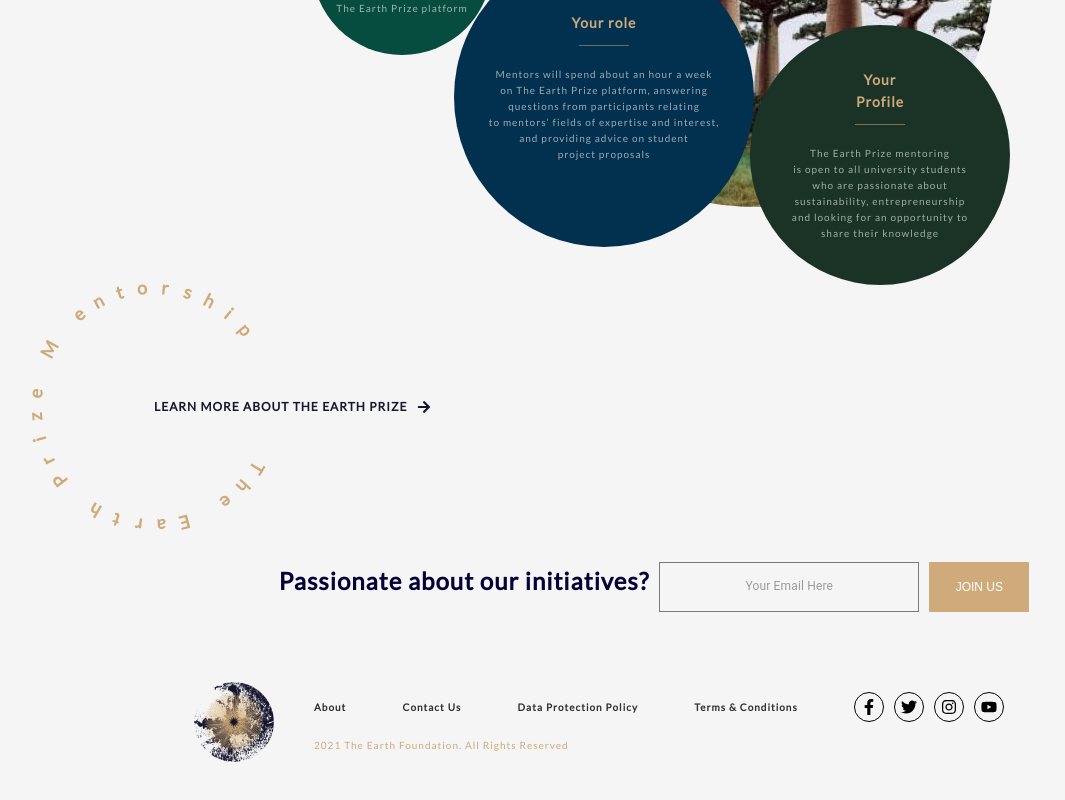
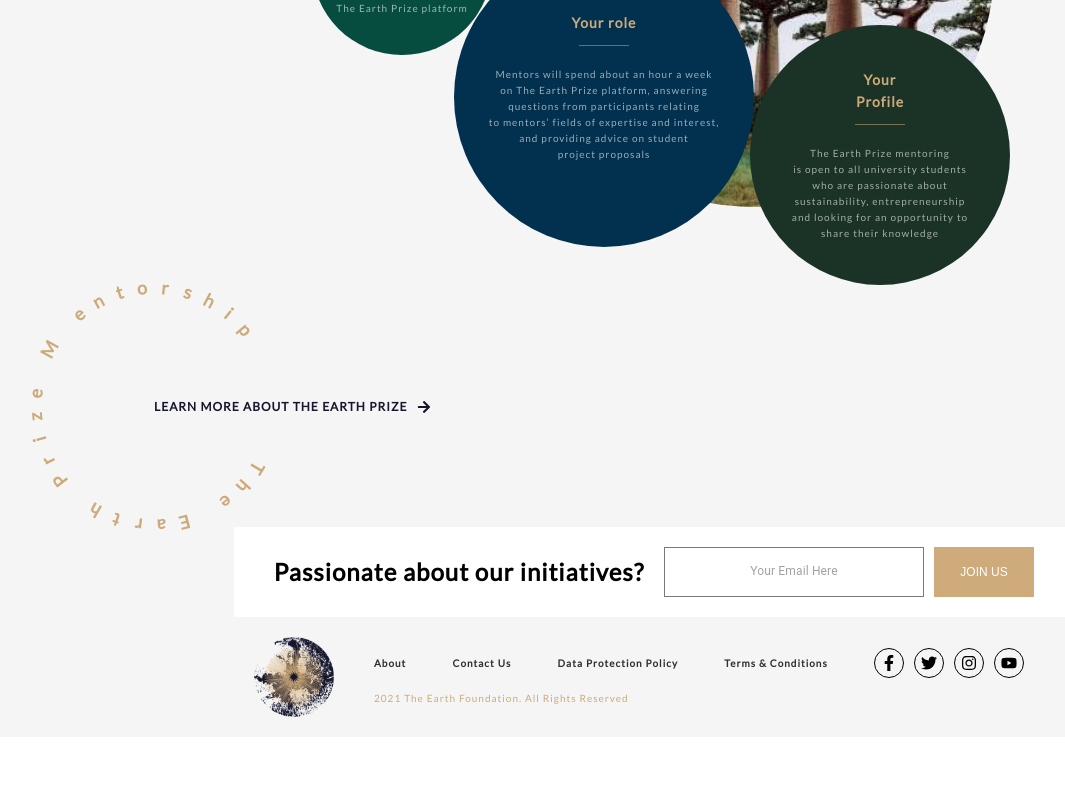
Before and after one commit to GaddMaster/earth-foundation, a Next.js app: page /test in a window 1280 px wide. Shown: the part 957-1757 px from the top of the page, without its empty margins (36-1101 px from the left). After the commit the page ends 1694 px from the top, so only its background shows below. Built offline with nearby package versions, Linux system fonts and the light colour scheme.

Commit message:
home progress

```diff
--- a/assets/responsive.js
+++ b/assets/responsive.js
@@ -6,7 +6,7 @@ export default {
     },
     desktop: {
         breakpoint: { max: 3000, min: 1024 },
-        items: 3.4,
+        items: 4.4,
         partialVisibilityGutter: 30
     },
     tablet: {
--- a/components/Footer.jsx
+++ b/components/Footer.jsx
@@ -9,8 +9,9 @@ import styles from "../styles/footer.module.scss";
 
 const Footer = props => {
     return (
-        <section className = {styles.footer} style = {{background:props.background||"whitesmoke"}}>
-            <div className = {styles.block}>
+        <section className = {styles.container} style = {{background:props.background}}>
+            <div className = {styles.inner}>
+            <div className = {styles.padding}>
                 <div className = {styles.logo}>
                     <img className = {styles.logo} src = "/images/logo.png" />
                 </div>
@@ -50,6 +51,7 @@ const Footer = props => {
                     </div>
                 </div>
             </div>
+            </div>
         </section>
     );
 };
@@ -60,7 +62,7 @@ Footer.propTypes = {
 
 Footer.defaultProps = {
     background: {
-        outer: "whitesmoke",
+        outer: "white",
         inner: "white"
     }
 };
--- a/components/Subscribe.js
+++ /dev/null
@@ -1,31 +0,0 @@
-
-
-import InputBase from "@material-ui/core/InputBase";
-import ButtonBase from "@material-ui/core/ButtonBase";
-import { motion } from "framer-motion";
-
-import styles from "../styles/subscribe.module.scss";
-
-const Subscribe = props => {
-    return (
-        <section className = {styles.subscribe}>
-            <div className = {styles.block}>
-                <div className = {styles.label}>
-                    <span className = {styles.labels}>Passionate about our initiatives?</span>
-
-                <InputBase
-                    placeholder = "Your Email Here"
-                        className = {styles.input}
-                        onChange = {()=>{}} />
-                <ButtonBase
-                    className = {styles.button}
-                    onClick = {()=>{}}>
-                    <span>Join Us</span>
-                </ButtonBase>
-                </div>
-            </div>
-        </section>
-    );
-};
-
-export default Subscribe;
--- a/components/Subscribe.jsx
+++ b/components/Subscribe.jsx
@@ -5,9 +5,9 @@ import PropTypes from "prop-types";
 import InputBase from "@material-ui/core/InputBase";
 import ButtonBase from "@material-ui/core/ButtonBase";
 
-import http from "../utils/http";
+import http from "utils/http";
 
-import styles from "../styles/subscribe.module.scss";
+import styles from "styles/subscribe.module.scss";
 
 const Subscribe = props => {
     let [email, onEmail] = useState("");
@@ -18,8 +18,9 @@ const Subscribe = props => {
         alert("Subscribed");
     };
     return (
-        <section className = {styles.subscribe} style = {{background:props.background.outer||"whitesmoke"}}>
-            <div className = {styles.block} style = {{background:props.background.inner||"white"}}>
+        <section className = {styles.container} style = {{background:props.background.outer}}>
+            <div className = {styles.inner}>
+                <div className = {styles.padding} style = {{background:props.background.inner}}>
                     <div className = {styles.label}>
                         <span>Passionate about our initiatives?</span>
                     </div>
@@ -33,6 +34,8 @@ const Subscribe = props => {
                         onClick = {onSubscribe}>
                         <span>Join Us</span>
                     </ButtonBase>
+                    <div className = {styles.wall} style = {{background:props.background.inner}}></div>
+                </div>
             </div>
         </section>
     );
--- a/styles/footer.module.scss
+++ b/styles/footer.module.scss
@@ -1,65 +1,67 @@
 
 @import "./variables";
 
-.footer {
-    position: relative;
-    background: whitesmoke;
+.container {
     display: flex;
     justify-content: center;
     width: 100%;
-    padding: 40px 0px;
-    .block {
-        max-width: 820px;
+    background: whitesmoke;
+    .inner {
+        max-width: 900px;
+        width: 100%;
+        display: flex;
+        .padding {
             flex-grow: 1;
+            padding: 20px;
             display: flex;
-        @media (max-width: $breakpoint) { margin: 40px 40px 40px 40px; }
+            align-items: center;
+            flex-direction: column;
+            @media (min-width: $breakpoint) {
+                flex-direction: row;
+                margin: 0px 0px 0px 80px;
+            }
             .logo {
                 min-width: 50px;
                 width: 50px;
                 height: 50px;
-            margin: 0px 20px 0px 0px;
-            img {
-                width: 100%;
-                height: 100%;
-            }
+                @media (max-width: $breakpoint) { margin: 0px 0px 20px 0px; }
                 @media (min-width: $breakpoint) {
                     min-width: 80px;
                     width: 80px;
                     height: 80px;
                     margin: 0px 40px 0px 0px;
-                img {
-                    width: 80px;
-                    height: 80px;
-                }
                 }
             }
             .information {
                 flex-grow: 1;
                 display: flex;
                 flex-direction: column;
-            justify-content: center;
-            align-items: flex-start;
                 @media (min-width: $breakpoint) {
+                    height: 100%;
                     flex-grow: 1;
+                    justify-content: space-evenly;
                 }
                 .links {
                     display: flex;
-                align-items: flex-start;
-                justify-content: space-between;
                     flex-direction: column;
                     width: 100%;
-                margin: 0px 0px 15px 0px;
+                    @media (max-width: $breakpoint) {
+                        align-items: center;
+                        margin: 0px 0px 20px 0px;
+                    }
                     @media (min-width: $breakpoint) {
                         flex-direction: row;
                         align-items: center;
                     }
                     .routes {
                         display: flex;
-                    align-items: flex-start;
                         flex-direction: column;
-                    max-width: 700px;
+                        align-items: center;
+                        @media (max-width: $breakpoint) { margin: 0px 0px 15px 0px; }
+                        @media (min-width: $breakpoint) {
+                            flex-direction: row;
                             flex-grow: 1;
-                    @media (max-width: $breakpoint) { margin: 0px 0px 15px 0px; }
+                        }
                         .route {
                             font-size: 10px;
                             font-weight: bold;
@@ -72,7 +74,6 @@
                             @media (max-width: $breakpoint) { margin: 0px 0px 10px 0px; }
                             @media (min-width: $breakpoint) { flex-grow: 1; }
                         }
-                    @media (min-width: $breakpoint) { flex-direction: row; }
                     }
                     .socials {
                         display: flex;
@@ -97,8 +98,10 @@
                 }
                 .rights {
                     font-size: 10px;
-                color: $gold;
+                    color: #CECECE;
+                    @media (min-width: $breakpoint) { color: $gold; }
                 }
             }
         }
     }
+}
--- a/styles/latest.module.scss
+++ b/styles/latest.module.scss
@@ -1,17 +1,19 @@
 
 @import "./variables";
 
-.latest {
+.container {
     width: 100%;
-    padding: 60px 0px 60px 0px;
+    padding: 40px 0px;
     background: whitesmoke;
-    position: relative;
-    @media (min-width: $breakpoint) {
-        position: relative;
-        display: flex;
-        align-items: center;
-    }
+    @media (min-width: $breakpoint) {}
+    .inner {
+        max-width: 900px;
+        width: 100%;
+        margin: 0 auto;
+        @media (min-width: $breakpoint) { height: 460px; }
         .control {
+            width: 200px;
+            height: 200px;
             background: #CEAA7A;
             position: relative;
             @media (max-width: $breakpoint) {
@@ -77,23 +79,38 @@
             }
             .wall {
                 height: 100%;
+                position: absolute;
+                background: #CFAA7A;
+                @media (max-width: $breakpoint) { display: none; }
+            }
+            .wallA {
                 width: 100px;
                 position: absolute;
                 right: -100px;
                 top: 0px;
-            background: #CFAA7A;
-            @media (max-width: $breakpoint) { display: none; }
+            }
+            .wallB {
+                height: 100%;
+                width: 500px;
+                position: absolute;
+                left: -500px;
+                top: 0px;
             }
         }
         .carousel {
             position: relative;
             @media (max-width: $breakpoint) {
-            top: -40px;
+                top: -60px;
                 left: 40px;
             }
-        @media (min-width: $breakpoint) { float: left; }
-        .container { overflow: visible; }
+            @media (min-width: $breakpoint) {
+                float: left;
+                margin: 50px 0px;
+            }
+            .carcon { overflow: visible; }
+            .carmo { width: 100vw; }
             .slider { margin: 0px 20px 0px 0px; }
             .wrapper { margin: 0px 20px 0px 0px; }
         }
     }
+}
--- a/styles/subscribe.module.scss
+++ b/styles/subscribe.module.scss
@@ -1,24 +1,24 @@
 
 @import "./variables";
 
-.subscribe {
-    position: relative;
+.container {
     display: flex;
-    color: grey;
-
-    margin: 0px 0px 0px 0px;
+    justify-content: center;
     width: 100%;
-    @media (min-width: $breakpoint) { margin: 0px 0px 0px 0px; }
-    .block {
+    .inner {
+        max-width: 900px;
+        width: 100%;
+        display: flex;
+        .padding {
             flex-grow: 1;
+            padding: 20px;
             display: flex;
             align-items: center;
             flex-direction: column;
-        margin: 0px 0px 0px 40px;
-        padding: 30px;
+            position: relative;
             @media (min-width: $breakpoint) {
-            margin: 0px 0px 0px 100px;
                 flex-direction: row;
+                margin: 0px 0px 0px 80px;
             }
             .label {
                 font-size: 24px;
@@ -27,6 +27,7 @@
                 font-weight: bold;
                 margin: 0px 0px 20px 0px;
                 color: black;
+                text-align: center;
                 @media (min-width: $breakpoint) {
                     margin: 0px 0px 0px 0px;
                     text-align: center;
@@ -54,12 +55,19 @@
             .button {
                 width: 100%;
                 height: 50px;
-            margin-top: 5px;
                 background: #CFAA7A;;
                 color: white;
                 text-transform: uppercase;
                 font-size: 12px;
                 @media (min-width: $breakpoint) { width: 100px; }
             }
+            .wall {
+                width: 500px;
+                height: 100%;
+                position: absolute;
+                right: -500px;
+                @media (max-width: $breakpoint) { display: none; }
             }
         }
+    }
+}
```
Also changed, not shown: assets/content.js (+6 -4 lines), components/Board.jsx (+20 -10 lines), components/Latest.jsx (+10 -7 lines), pages/index.jsx (+3 -6 lines), styles/board.module.scss (+19 -9 lines). Lines whose indentation alone changed are shown as unchanged.
